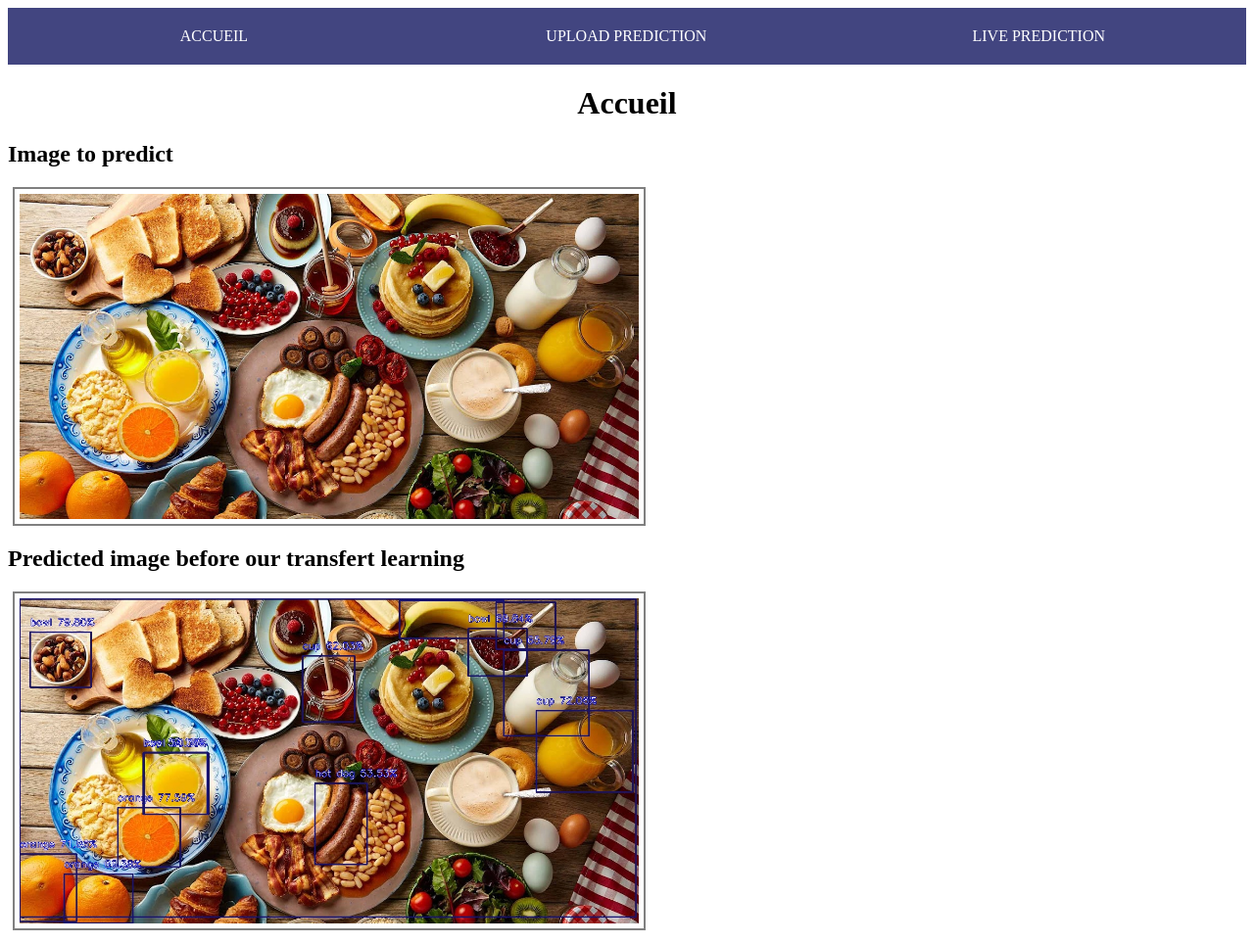
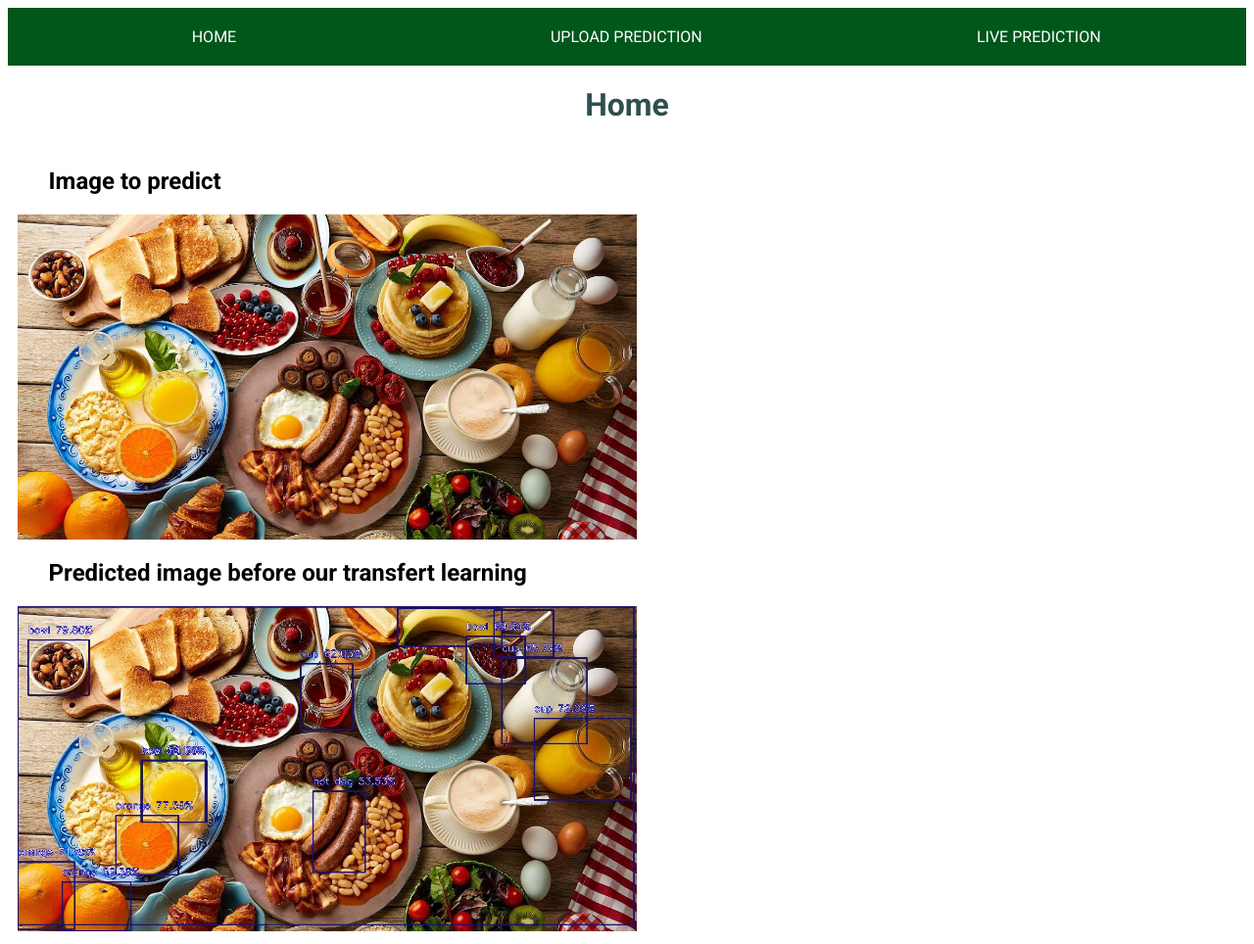
Before and after one commit to subut0n/FruitDetection, a Flask app: page / in a window 1280 px wide. Shown: the whole page at 98% size. Run offline with Flask 2, Linux system fonts and the light colour scheme.

Commit message:
some pushs

```diff
--- a/App/A_iFruits/static/css/home.css
+++ b/App/A_iFruits/static/css/home.css
@@ -1,31 +1,48 @@
 h1 {
+    color:darkslategrey;
+    font-family: 'Roboto';
     text-align:center;
     margin-bottom: 20px;
 }
 
+h2 {
+    font-family: 'Roboto';
+    display: block;
+    text-align: left;
+    padding-left: 5%;
+}
+
 .colorBlue{
-    background-color:#424580;}
+    background-color:#424580;
+}
 
+.colorGreen{
+    background-color: #00561B;
+}
 
 nav ul{
     margin:0;
     padding:0;
     display:flex;
+
 }
 nav li{
     list-style-type:none;
     width:33.3%;
     text-align:center;
+
 }
 nav a{
+    font-family: Roboto;
+    color:white;
     display:block;
-    color:white;
     padding:20px 30px;
     text-transform:uppercase;
     text-decoration:none;
 }
 nav li:hover a{
     padding: 15px 30px 20px 30px;
+    color:pink;
 }
 
 .rowFlex {
@@ -36,15 +53,19 @@ nav li:hover a{
 
 .img-predict {
     display: flex;
+    /* justify-content: center; */
+    /* align-items: center;  */
     flex-direction: column;
     margin: 5px;
     padding: 5px;
     width: 50%;
     height: 50%;
-    border: 2px solid grey;
+    /* border: 2px solid grey; */
 }
 
 .img-upload {
+    display: flex;
+    align-items: center;
     margin: 5px;
     padding: 5px;
     width: 50%;
--- a/App/A_iFruits/templates/base.html
+++ b/App/A_iFruits/templates/base.html
@@ -4,7 +4,9 @@
     <meta charset="UTF-8">
     <meta http-equiv="X-UA-Compatible" content="IE=edge">
     <meta name="viewport" content="width=device-width, initial-scale=1.0">
-
+    <link rel="preconnect" href="https://fonts.googleapis.com">
+    <link rel="preconnect" href="https://fonts.gstatic.com" crossorigin>
+    <link href="https://fonts.googleapis.com/css2?family=Roboto:wght@300;400;500;700&display=swap" rel="stylesheet">
     {% block css %}
     {% endblock %}
     <title>
@@ -14,10 +16,10 @@
 </head>
 <body>
 
-    <nav class="colorBlue">
+    <nav class="colorGreen">
         <ul>
             <li class="menuInfo">
-                <a href="{{url_for('homepage')}}">Accueil</a>
+                <a href="{{url_for('homepage')}}">Home</a>
             </li>
             <li class="menuExperience">
                 <a href="{{url_for('form_upload')}}">Upload prediction</a>
--- a/App/A_iFruits/templates/form_upload.html
+++ b/App/A_iFruits/templates/form_upload.html
@@ -35,7 +35,7 @@
             <p>
                 Details of predictions : <br><br>
                 {% for text in description %}
-                    {{text}}
+                    {{text[0]}} {{text[1]}} {{text[2] | round(1)}}%
                     <br>
                 {% endfor %}
             </p>
--- a/App/A_iFruits/templates/home.html
+++ b/App/A_iFruits/templates/home.html
@@ -9,12 +9,13 @@
 {% endblock %}
 
 {% block content %}
-    <h1> Accueil</h1>
+    <h1>Home</h1>
+    <div class="img-predict">
+        <h2>Image to predict</h2>
+        <img class="predict-img" src="{{url_for('static', filename='images/src/image2.jpg')}}" />
 
-    <h2>Image to predict</h2>
-    <img class="img-predict" src="{{url_for('static', filename='images/src/image2.jpg')}}" />
-
-    <h2>Predicted image before our transfert learning </h2>
-    <img class="img-predict" src="{{url_for('static', filename='images/dest/imagehome.jpg')}}" />
+        <h2>Predicted image before our transfert learning </h2>
+        <img class="predict-img" src="{{url_for('static', filename='images/dest/imagehome.jpg')}}" />
+    </div>
 
 {% endblock %}
```
Also changed, not shown: App/A_iFruits/static/images/dest/predict_upload.jpg, 1 other file.
